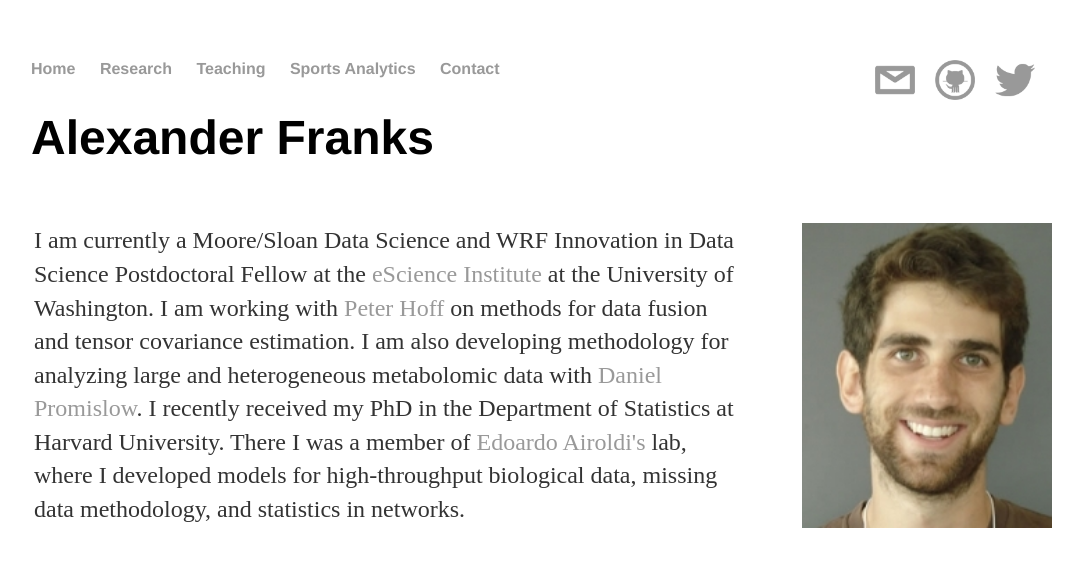
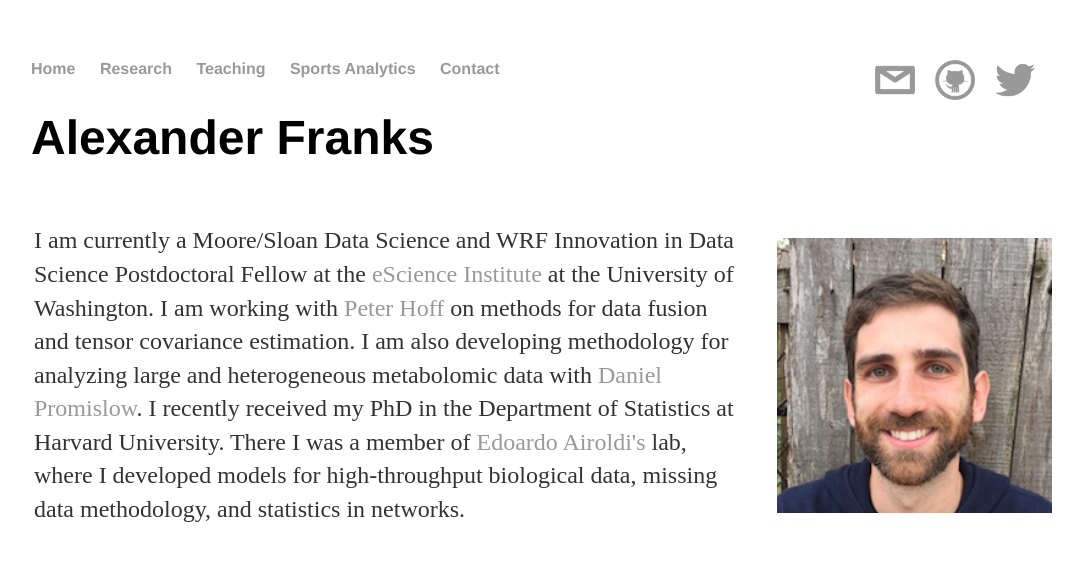
Before and after one commit to afranks86/afranks86.github.io, a Jekyll site: the page built from index.html, in a window 1280 px wide. Shown: the top 567 px of the page, without its empty margins (97-1180 px from the left). Built offline with Jekyll 4.4.1, drawn with Linux system fonts in a browser that asks for light colours; nearby versions of some CDN libraries.

Commit message:
Updated headshot

```diff
--- a/index.html
+++ b/index.html
@@ -23,7 +23,7 @@ title: Alexander Franks - Home
       biological data, missing data methodology, and statistics in networks.</p>
       </td>
       <td width="30%">
-        <img class="displayed" src="images/alexander-franks.jpg" alt="Headshot" width="250" align="right">
+        <img class="displayed" src="images/headshot.jpg" alt="Headshot" width="275" align="right">
       </td>
     </tr>
 </table>
```
Also changed, not shown: images/alexander-franks.jpg (deleted), images/headshot.jpg (added).
